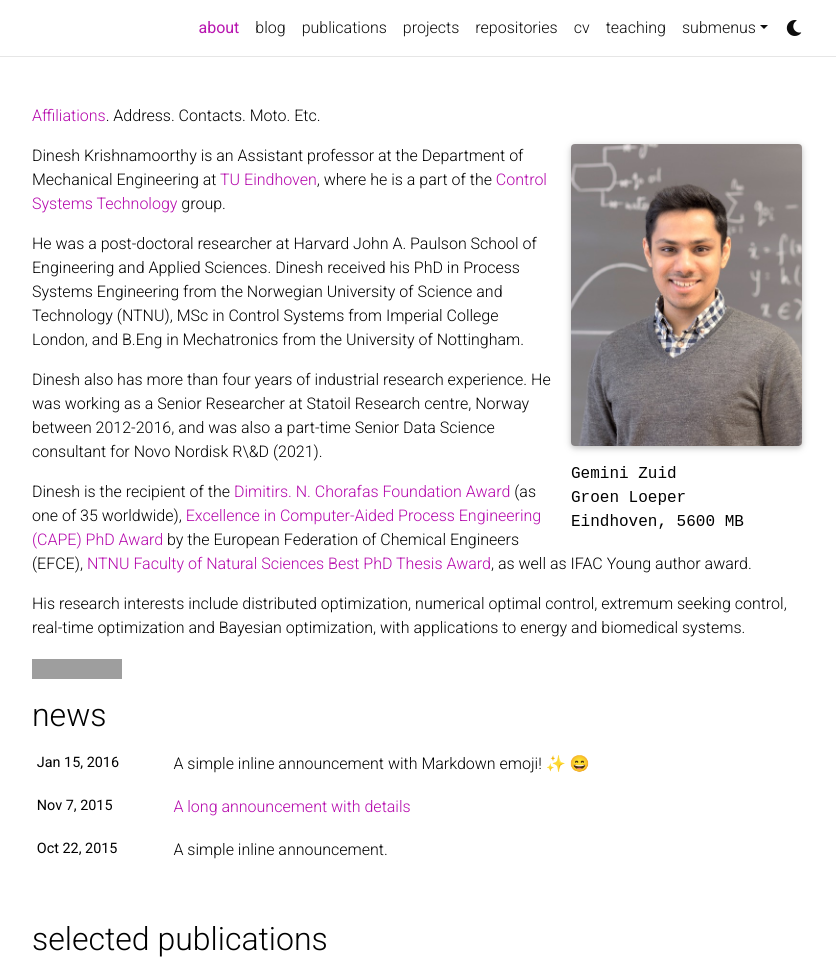
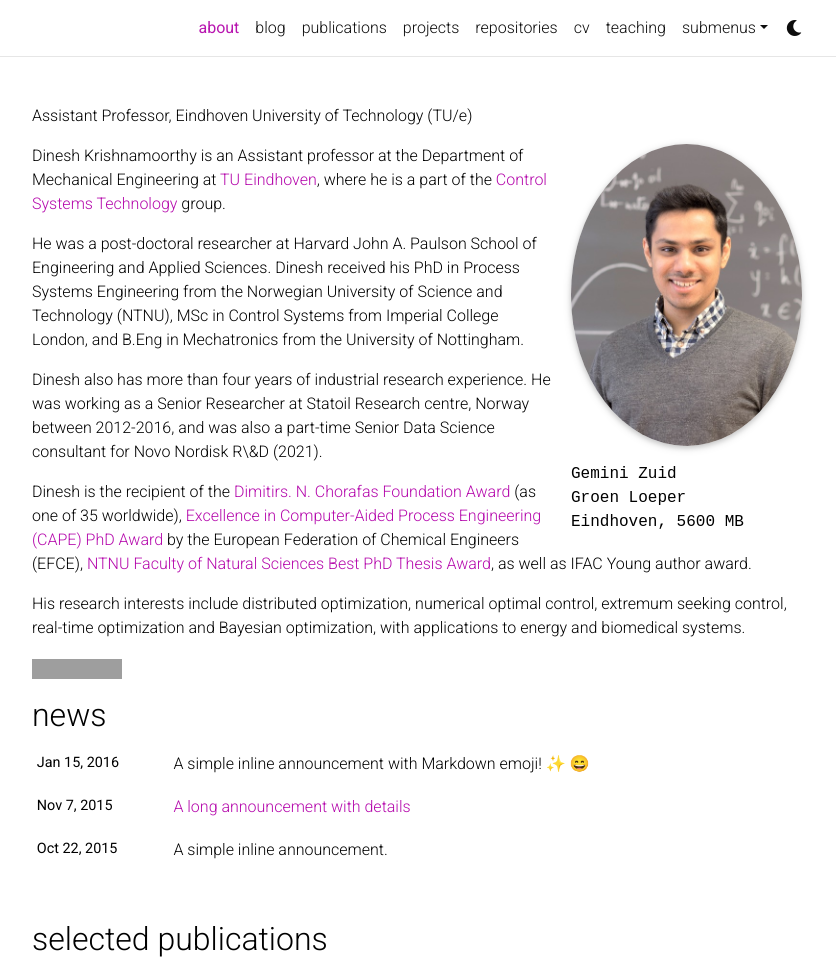
Before and after one commit to dinesh-krishnamoorthy/dinesh-krishnamoorthy.github.io, a Jekyll site: the page built from _pages/about.md, in a window 1280 px wide and 1260 px high, cut to the strip 0-970 px from the top of the window. Shown: the whole strip, without its empty margins (223-1059 px from the left). Built offline with Jekyll 4.4.1, drawn with Linux system fonts in a browser that asks for light colours; full-size pictures stand in for the smaller copies a plugin makes; emoji names are drawn with the system emoji font; comment, search, counter and statistics services are not loaded; a style sheet for code colours, icons or effects is not loaded; grey boxes are pictures that could not be loaded.

Commit message:
Update about.md

```diff
--- a/_pages/about.md
+++ b/_pages/about.md
@@ -2,12 +2,12 @@
 layout: about
 title: about
 permalink: /
-subtitle: <a href='#'>Affiliations</a>. Address. Contacts. Moto. Etc.
+subtitle: Assistant Professor, Eindhoven University of Technology (TU/e)
 
 profile:
   align: right
   image: NTNUsubproDinesh-6419v2 (2).jpeg
-  image_circular: false # crops the image to make it circular
+  image_circular: true # crops the image to make it circular
   address: >
     <p>Gemini Zuid</p>
     <p>Groen Loeper</p>
```
